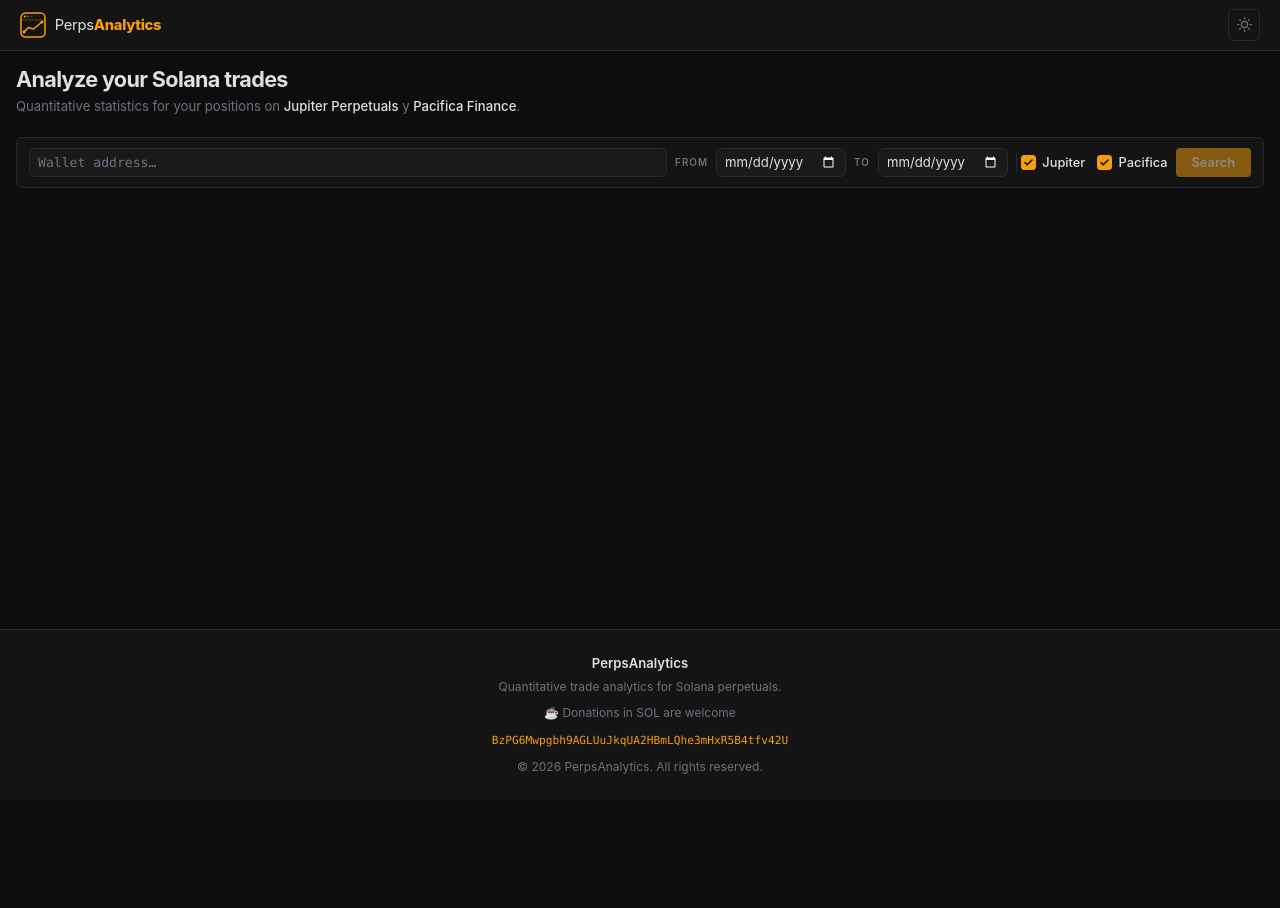
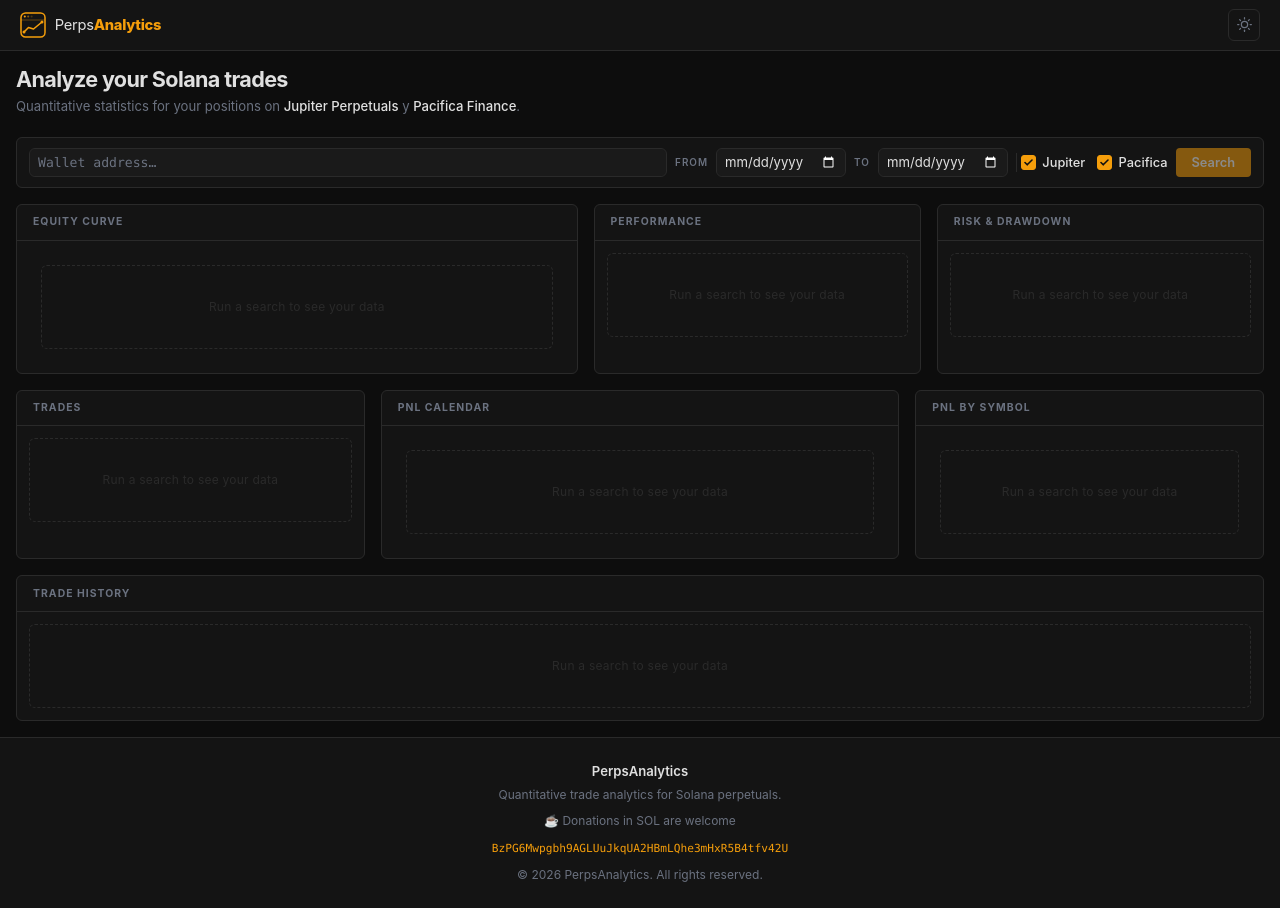
Before and after one commit to Cherrerotinoco/PerpAnalytics, a React (Vite) app in the folder app/: page / in a window 1280 px wide. Before the commit the page ends 800 px from the top, so only its background shows below. Built offline with nearby package versions, Linux system fonts and the light colour scheme.

Commit message:
Save URL

```diff
--- a/app/src/components/walletForm.tsx
+++ b/app/src/components/walletForm.tsx
@@ -52,7 +52,35 @@
   }
 }
 
+// ─── URL param helpers ────────────────────────────────────────────────────────
+/** Parse DD.MM.YYYY (URL format) → YYYY-MM-DD (HTML date input value) */
+function parseDateParam(s: string | null): string {
+  if (!s) return '';
+  const m = s.match(/^(\d{1,2})\.(\d{1,2})\.(\d{4})$/);
+  if (!m) return '';
+  const [, d, mo, y] = m;
+  return `${y}-${mo.padStart(2, '0')}-${d.padStart(2, '0')}`;
+}
+
+/** Format YYYY-MM-DD (HTML date input value) → DD.MM.YYYY (URL-friendly) */
+function formatDateParam(s: string): string {
+  if (!s) return '';
+  const m = s.match(/^(\d{4})-(\d{2})-(\d{2})$/);
+  if (!m) return '';
+  const [, y, mo, d] = m;
+  return `${d}.${mo}.${y}`;
+}
+
 type Platform = 'jupiter' | 'pacifica';
+
+// ─── Panel placeholder ────────────────────────────────────────────────────────
+function PanelPlaceholder({ searched = false }: { searched?: boolean }) {
+  return (
+    <div className="tc-panel-placeholder">
+      {searched ? 'No data for this period' : 'Run a search to see your data'}
+    </div>
+  );
+}
 
 interface WalletFormProps {
   wallet: string;
@@ -61,30 +89,34 @@
 }
 
 export default function WalletForm({ wallet, setWallet, addRecentWallet }: WalletFormProps) {
-  const [startDate, setStartDate] = useState('');
-  const [endDate, setEndDate] = useState('');
+  const [startDate, setStartDate] = useState(() => parseDateParam(new URLSearchParams(window.location.search).get('start_date')));
+  const [endDate, setEndDate] = useState(() => parseDateParam(new URLSearchParams(window.location.search).get('end_date')));
   const [loading, setLoading] = useState(false);
   const [error, setError] = useState('');
   const [trades, setTrades] = useState<Trade[]>([]);
   const [filteredTrades, setFilteredTrades] = useState<Trade[]>([]);
   const [hasQueried, setHasQueried] = useState(false);
-  const [platforms, setPlatforms] = useState<Platform[]>(['jupiter', 'pacifica']);
+  const [platforms, setPlatforms] = useState<Platform[]>(() => {
+    const p = new URLSearchParams(window.location.search).get('platforms');
+    if (!p) return ['jupiter', 'pacifica'];
+    const valid = p.split(',').filter((x): x is Platform => x === 'jupiter' || x === 'pacifica');
+    return valid.length ? valid : ['jupiter', 'pacifica'];
+  });
   const cacheRef = useRef<{ [key: string]: Trade[] }>({});
   const cacheTsRef = useRef<{ [key: string]: number }>({});
   const resultsRef = useRef<HTMLDivElement>(null);
-  const shouldScrollRef = useRef(false);
+  const didAutoSubmit = useRef(false);
 
   const stats = useMemo(() => computeTradeStats(filteredTrades), [filteredTrades]);
 
   const toTimestamp = (date: string): string | undefined =>
     date ? String(Math.floor(new Date(date).getTime() / 1000)) : undefined;
 
+  // ── Pre-fill wallet from URL on mount ──
   useEffect(() => {
-    if (shouldScrollRef.current && filteredTrades.length > 0 && resultsRef.current) {
-      shouldScrollRef.current = false;
-      resultsRef.current.scrollIntoView({ behavior: 'smooth', block: 'start' });
-    }
-  }, [filteredTrades]);
+    const urlWallet = new URLSearchParams(window.location.search).get('wallet');
+    if (urlWallet) setWallet(urlWallet);
+  }, []);
 
   const handleSubmit = async (e: React.FormEvent | null, forceRefresh = false) => {
     if (e) {
@@ -103,6 +135,14 @@
       setError('Select at least one platform.');
       return;
     }
+
+    // Sync current form values to URL so the user can bookmark / share
+    const urlParams = new URLSearchParams();
+    urlParams.set('wallet', wallet);
+    urlParams.set('start_date', formatDateParam(startDate));
+    if (endDate) urlParams.set('end_date', formatDateParam(endDate));
+    urlParams.set('platforms', platforms.join(','));
+    window.history.replaceState(null, '', `?${urlParams.toString()}`);
 
     const cacheKey = JSON.stringify({ wallet, platforms: [...platforms].sort() });
 
@@ -123,7 +163,6 @@
       setTrades(cachedTrades);
       setHasQueried(true);
       setLoading(false);
-      shouldScrollRef.current = true;
       return;
     }
 
@@ -134,7 +173,6 @@
       setTrades(stored);
       setHasQueried(true);
       setLoading(false);
-      shouldScrollRef.current = true;
       return;
     }
 
@@ -191,7 +229,6 @@
       setTrades(allTrades);
       setHasQueried(true);
       addRecentWallet(wallet);
-      shouldScrollRef.current = true;
     } catch (err) {
       console.error('Failed to fetch trades:', err);
       setError('Failed to fetch trades. Check the console for details.');
@@ -208,7 +245,19 @@
     setError('');
     setTrades([]);
     setHasQueried(false);
+    didAutoSubmit.current = false;
+    window.history.replaceState(null, '', window.location.pathname);
   };
+
+  // ── Auto-submit when URL params pre-filled wallet + start_date ──
+  useEffect(() => {
+    if (didAutoSubmit.current) return;
+    const p = new URLSearchParams(window.location.search);
+    if (!p.get('wallet') || !p.get('start_date')) return;
+    if (!wallet || !startDate) return;
+    didAutoSubmit.current = true;
+    handleSubmit(null);
+  }, [wallet, startDate]);
 
   useEffect(() => {
     const startTs = toTimestamp(startDate);
@@ -225,6 +274,7 @@
   }, [trades, startDate, endDate]);
 
   const isDisabled = loading || !wallet || !startDate || platforms.length === 0;
+  const hasData    = !loading && filteredTrades.length > 0;
 
   return (
     <div>
@@ -361,27 +411,14 @@
         </div>
       )}
 
-      {/* ── Empty state ────────────────────────────────────────────────────── */}
+      {/* ── No-results notice ──────────────────────────────────────────────── */}
       {!loading && hasQueried && trades.length === 0 && (
-        <div className="tc-panel tc-empty-state">
-          <svg
-            width="36"
-            height="36"
-            viewBox="0 0 24 24"
-            fill="none"
-            stroke="currentColor"
-            strokeWidth="1.5"
-            className="tc-empty-icon"
-          >
-            <circle cx="11" cy="11" r="8" />
-            <path d="M21 21l-4.35-4.35" />
-          </svg>
-          <p>No trades found for this period and selected platforms.</p>
-        </div>
+        <p className="tc-notice-empty">
+          No trades found for this wallet and selected platforms in the chosen period.
+        </p>
       )}
 
-      {/* ── Dashboard ──────────────────────────────────────────────────────── */}
-      {!loading && filteredTrades.length > 0 && (
+      {/* ── Dashboard (always visible) ─────────────────────────────────────── */}
       <div ref={resultsRef}>
         {/* Row 1: Equity Curve | Performance | Risk & Drawdown */}
         <div className="mb-3 d-flex align-items-stretch gap-3 flex-wrap">
@@ -391,7 +428,9 @@
               <span className="tc-panel-title">Equity Curve</span>
             </div>
             <div className="tc-panel-body">
-                <EquityCurveChart trades={filteredTrades} />
+              {hasData
+                ? <EquityCurveChart trades={filteredTrades} />
+                : <PanelPlaceholder searched={hasQueried} />}
             </div>
           </div>
 
@@ -400,7 +439,7 @@
             <div className="tc-panel-header">
               <span className="tc-panel-title">Performance</span>
             </div>
-              <PerformanceSection stats={stats} />
+            {hasData ? <PerformanceSection stats={stats} /> : <PanelPlaceholder searched={hasQueried} />}
           </div>
 
           {/* Risk & Drawdown */}
@@ -408,7 +447,7 @@
             <div className="tc-panel-header">
               <span className="tc-panel-title">Risk &amp; Drawdown</span>
             </div>
-              <RiskSection stats={stats} />
+            {hasData ? <RiskSection stats={stats} /> : <PanelPlaceholder searched={hasQueried} />}
           </div>
         </div>
 
@@ -419,7 +458,7 @@
             <div className="tc-panel-header">
               <span className="tc-panel-title">Trades</span>
             </div>
-              <TradesSection stats={stats} />
+            {hasData ? <TradesSection stats={stats} /> : <PanelPlaceholder searched={hasQueried} />}
           </div>
 
           {/* PnL Calendar */}
@@ -428,7 +467,9 @@
               <span className="tc-panel-title">PnL Calendar</span>
             </div>
             <div className="tc-panel-body">
-                <PnlCalendar trades={filteredTrades} />
+              {hasData
+                ? <PnlCalendar trades={filteredTrades} />
+                : <PanelPlaceholder searched={hasQueried} />}
             </div>
           </div>
 
@@ -438,7 +479,9 @@
               <span className="tc-panel-title">PnL by Symbol</span>
             </div>
             <div className="tc-panel-body">
-                <PnlBySymbolChart trades={filteredTrades} />
+              {hasData
+                ? <PnlBySymbolChart trades={filteredTrades} />
+                : <PanelPlaceholder searched={hasQueried} />}
             </div>
           </div>
         </div>
@@ -447,12 +490,11 @@
         <div className="tc-panel tc-panel-overflow">
           <div className="tc-panel-header">
             <span className="tc-panel-title">Trade History</span>
-              <span className="tc-small-muted">{filteredTrades.length} trades</span>
+            {hasData && <span className="tc-small-muted">{filteredTrades.length} trades</span>}
           </div>
-            <TradeList trades={filteredTrades} />
+          {hasData ? <TradeList trades={filteredTrades} /> : <PanelPlaceholder searched={hasQueried} />}
         </div>
       </div>
-      )}
     </div>
   );
 }
--- a/app/src/index.css
+++ b/app/src/index.css
@@ -648,6 +648,30 @@
   min-width: 0;
 }
 
+/* ─── Panel placeholder ──────────────────────────────────────────────────────── */
+.tc-panel-placeholder {
+  display: flex;
+  align-items: center;
+  justify-content: center;
+  margin: 0.75rem;
+  padding: 2rem 1rem;
+  min-height: 80px;
+  border: 1px dashed var(--tc-border);
+  border-radius: var(--tc-radius);
+  font-size: 0.75rem;
+  color: var(--tc-border);
+  letter-spacing: 0.02em;
+}
+
+/* ─── No-results notice ──────────────────────────────────────────────────────── */
+.tc-notice-empty {
+  font-size: 0.8rem;
+  color: var(--tc-muted);
+  text-align: center;
+  padding: 0.25rem 0 0.75rem;
+  margin: 0;
+}
+
 /* ─── Panel body & overflow ──────────────────────────────────────────────────── */
 .tc-panel-body {
   padding: 0.75rem;
```
Also changed, not shown: 1 other file (tests, documents, lock files or other folders). Lines whose indentation alone changed are shown as unchanged.
